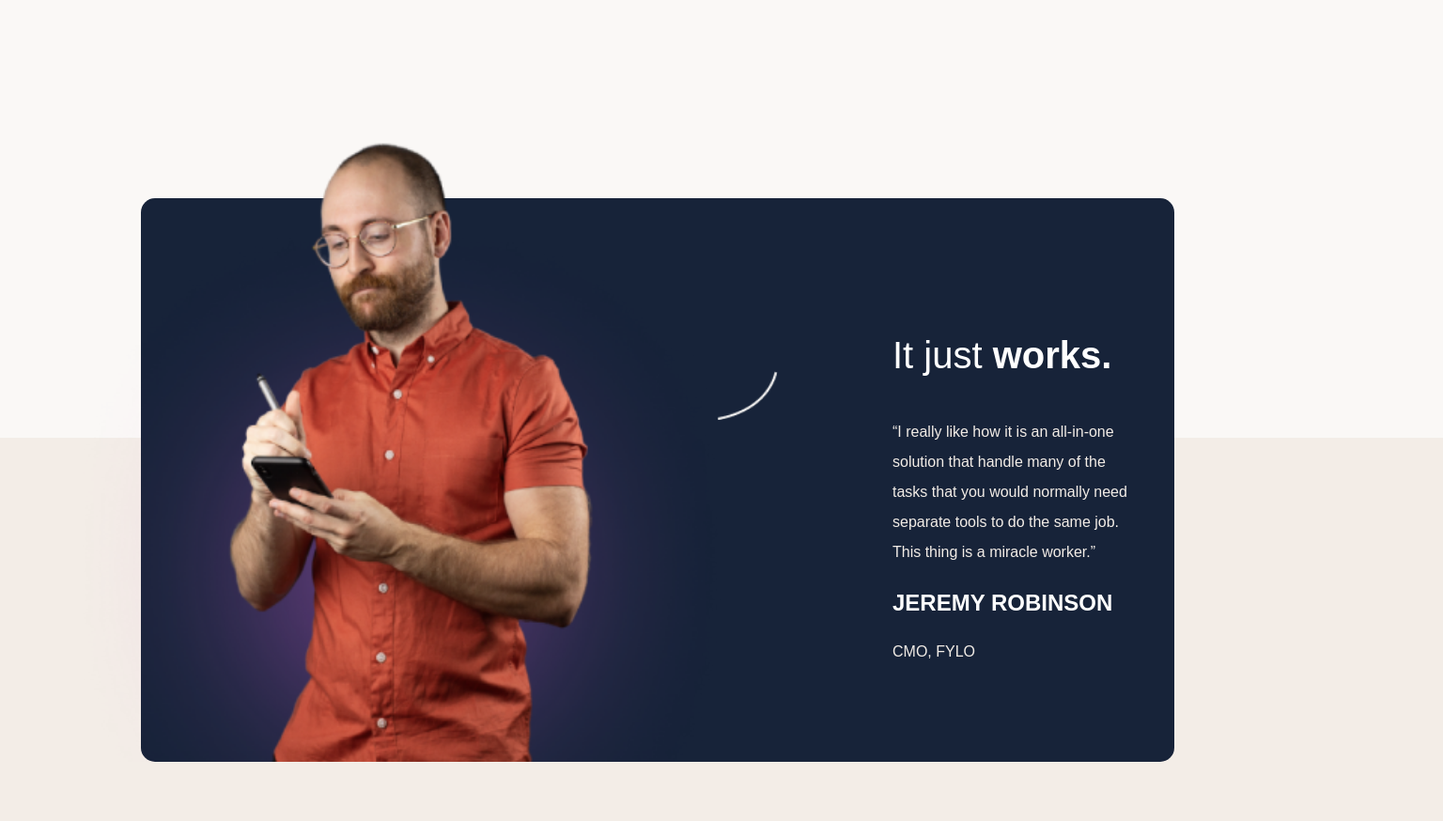
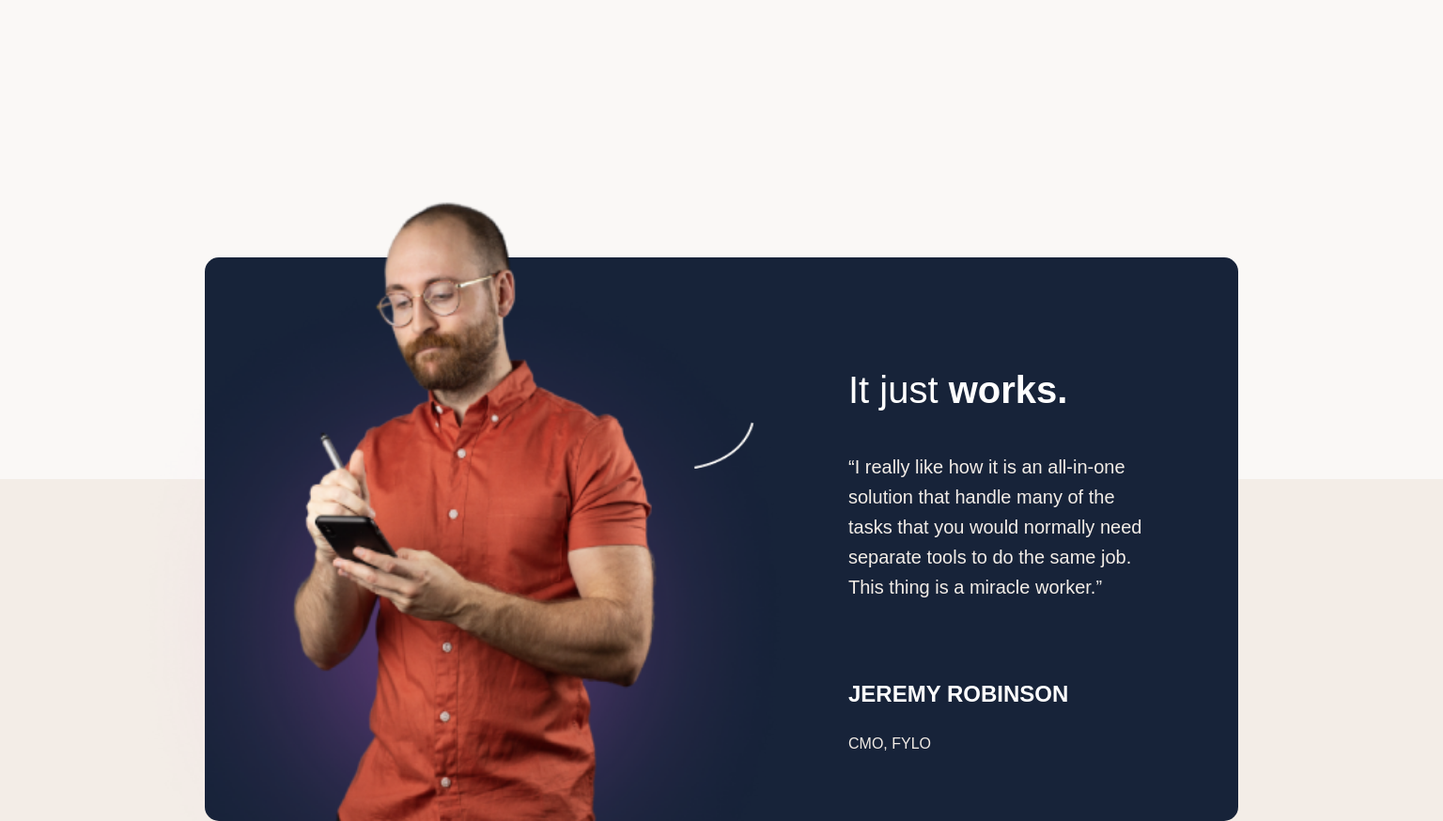
Before and after one commit to elizabet-bagdasaryan/suite-landing-page, a plain HTML site: page index.html in a window 1536 px wide. Shown: the part 760-1634 px from the top of the page at 94% size. Drawn offline with Linux system fonts and the light colour scheme.

Commit message:
final changes

```diff
--- a/index.html
+++ b/index.html
@@ -17,6 +17,7 @@
       <p>suite</p>
       <button>Request Beta Access</button>
     </div>
+    <div>
     <div class="upper-section-desktop">
       <div class="solution-txt">
         <div class="first-txt-area">
@@ -26,7 +27,7 @@
             Our marketing and sales automations help you scale your outreach to
             get more leads for your company.
           </p>
-          <button>Request Beta Access</button>
+          <button id="request-btn">Request Beta Access</button>
         </div>
         <div>
           <img src="./img/Oval (6).png" id="phone-img" />
@@ -53,11 +54,11 @@
         <img src="img/image-removebg-preview(362).png" id="jeremy-no-shadow" />
         <img src="img/Group (1).png" id="jeremy-shadow" />
       </div>
-      <div class="txt-info"></div>
+      <div class="txt-info">
         <img src="img/Path 2 (1).png" id="half-oval" />
         <div class="jeremys-texts">
         <p id="it-works">It just <b>works.</b></p>
-        <p>
+        <p id="like">
           “I really like how it is an all-in-one solution that handle many of
           the tasks that you would normally need separate tools to do the same
           job. This thing is a miracle worker.”
@@ -66,6 +67,7 @@
         <p>CMO, FYLO</p></div>
       </div>
     </div>
+
     <div class="footer">
       <h3>suite</h3>
       <p>Copyright - Suite</p>
--- a/styles.css
+++ b/styles.css
@@ -11,6 +11,7 @@ body {
     #faf8f6 30%,
     #faf8f6 100%
   );
+  overflow-x: hidden;
 }
 
 .header {
@@ -35,14 +36,15 @@ body {
   background-color: #faf8f6;
   margin-top: 30px;
 }
+
 .solution-txt {
-  padding: 30px;
+  padding: 4vw;
   margin: auto;
 }
 #h2 {
   color: #172339;
-  font-size: 38px;
-  width: 340px;
+  font-size: 34px;
+  width: 300px;
   line-height: 36px;
 }
 .solution-txt p {
@@ -65,7 +67,7 @@ body {
 
 .solution-txt img {
   width: 150px;
-  margin: 0 0 -30px 150px;
+  margin: 0 0 -30px 130px;
 }
 
 #phone-img-full {
@@ -101,10 +103,10 @@ body {
   position: relative;
   margin-top: 300px;
   padding-bottom: 70px;
-
   display: flex;
   align-items: center;
   justify-content: center;
+
 }
 #jeremy {
   position: absolute;
@@ -228,6 +230,9 @@ body {
 @media screen and (min-width: 1336px) {
   .upper-section-desktop {
     display: flex;
+    justify-content: center;
+    margin-left:-150px
+
   }
 
   .header {
@@ -245,7 +250,7 @@ body {
     text-align: start;
     margin-left: 470px;
   }
-  .first-txt-area button:hover {
+  #request-btn:hover {
     cursor: pointer;
     background: linear-gradient(
       135deg,
@@ -267,33 +272,45 @@ body {
     display: flex;
     height: 500px;
     width: 1000px;
-    margin-left: 150px;
+    /* margin-left: 150px; */
     padding: 50px;
+    margin:auto;
     margin-top: 250px;
     justify-content: space-between;
+
   }
   #jeremy img {
-    padding-top: 680px;
+    margin-top: -70px;
     margin-left: -150px;
     width: 750px;
     height: 670px;
+    margin-bottom:0
   }
   .jeremys-texts {
     width: 250px;
     text-align: start;
-
     line-height: 35px;
+    margin:-100px 0 0 100px
   }
   #half-oval {
     position: relative;
-    margin-left: 400px;
+    margin-left: 450px;
     width: 65px;
-    margin-top: -180px;
+    height:50px;
+
+
+  }
+  #like{
+    width:320px;
+    font-size:20px
   }
   body {
     margin: 0;
     padding: 0;
   }
+  .txt-info{
+    display:flex
+  }
   .footer {
     margin: 0;
   }
```
